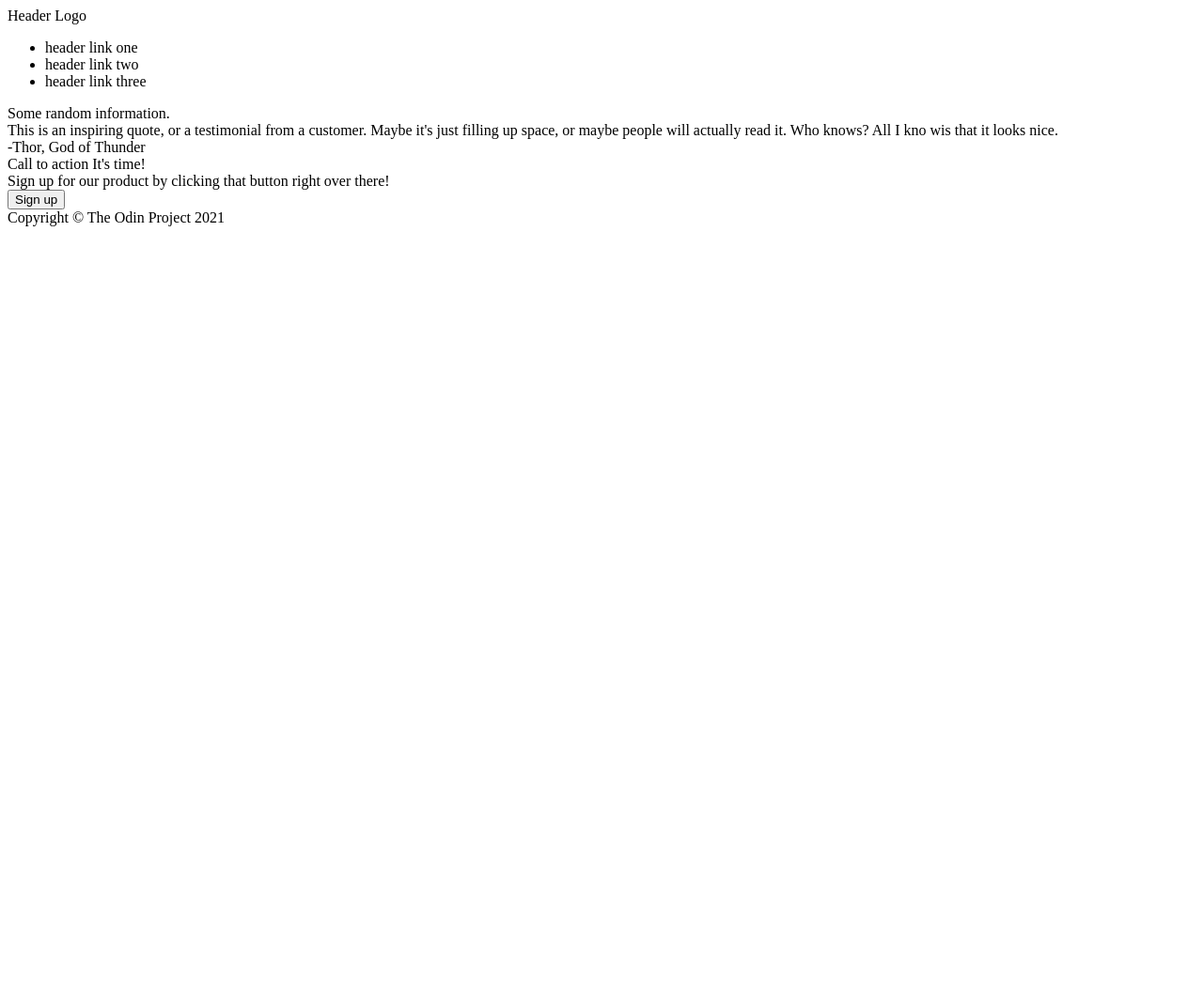
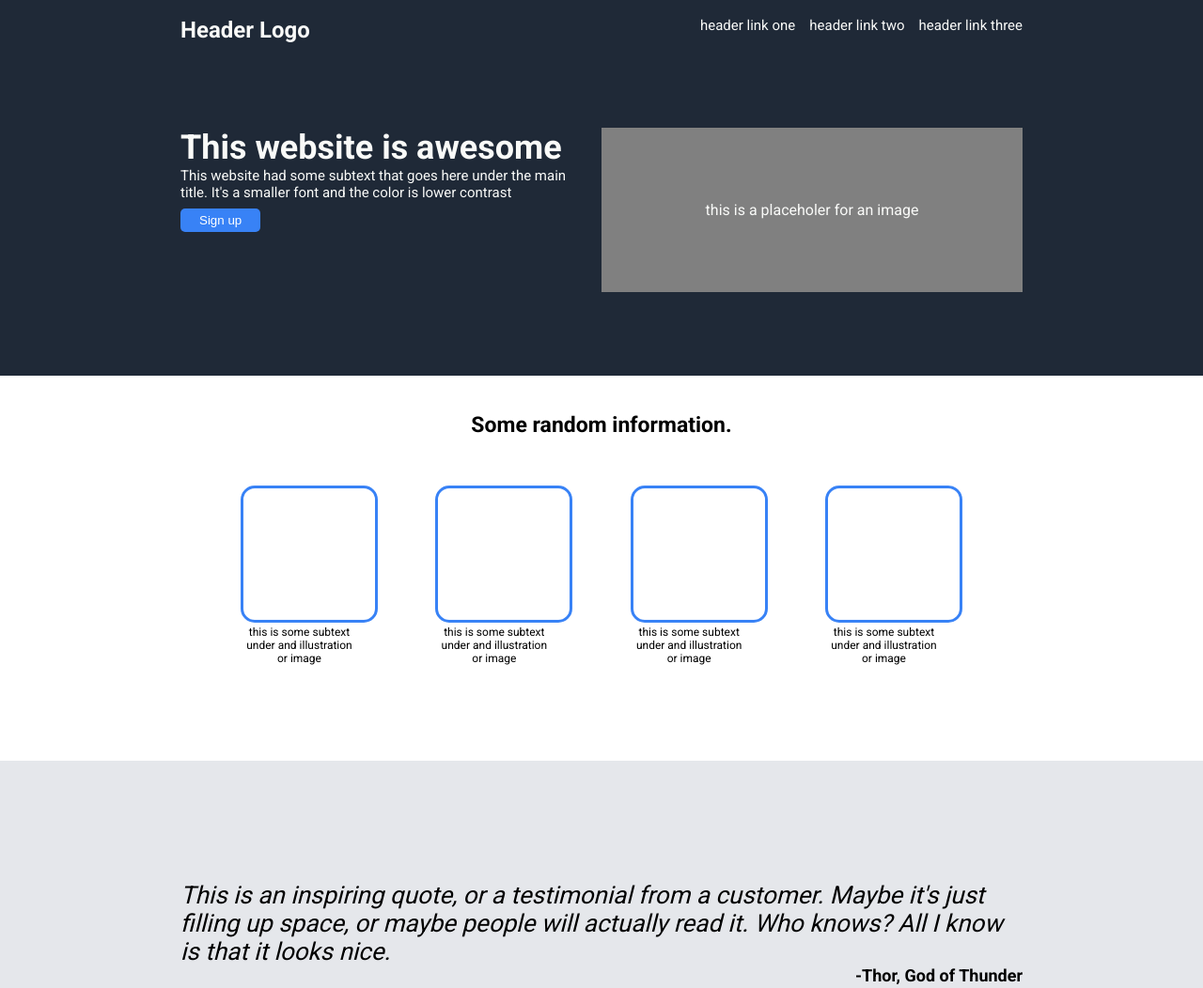
Before and after one commit to a1an-huang/OdinProjectFoundations, a plain HTML site: page odin-foundation-path/odin-landing-page/index.html in a window 1280 px wide. Shown: the top 1052 px of the page at 94% size. Before the commit the page ends 800 px from the top, so only its background shows below. Drawn offline with Linux system fonts and the light colour scheme.

Commit message:
completed landing page

```diff
--- a/odin-foundation-path/odin-landing-page/index.html
+++ b/odin-foundation-path/odin-landing-page/index.html
@@ -6,6 +6,7 @@
     <meta http-equiv="X-UA-Compatible" content="IE=edge" />
     <meta name="viewport" content="width=device-width, initial-scale=1.0" />
     <title>Landing Page</title>
+    <link rel="stylesheet" href="style.css" />
   </head>
   <body>
     <div class="container">
@@ -19,55 +20,68 @@
           </ul>
         </div>
         <div class="header-content">
-          <div class="description"></div>
-          <div class="placeholder"></div>
+          <div class="description">
+            <div class="desc-title">This website is awesome</div>
+            <div class="desc-content">
+              This website had some subtext that goes here under the main title.
+              It's a smaller font and the color is lower contrast
+            </div>
+            <div class="desc-button">
+              <button class="d-button">Sign up</button>
+            </div>
+          </div>
+          <div class="placeholder">this is a placeholer for an image</div>
         </div>
       </div>
       <div class="content">
-        <div>Some random information.</div>
+        <div class="content-heading">Some random information.</div>
         <div class="content-container">
           <div class="content-items">
-            <div class="item"></div>
-            <div class="item-text"></div>
+            <div class="content-item"></div>
+            <div class="item-text">
+              this is some subtext under and illustration or image
             </div>
           </div>
-        <div class="content-container">
           <div class="content-items">
-            <div class="item"></div>
-            <div class="item-text"></div>
+            <div class="content-item"></div>
+            <div class="item-text">
+              this is some subtext under and illustration or image
             </div>
           </div>
-        <div class="content-container">
           <div class="content-items">
-            <div class="item"></div>
-            <div class="item-text"></div>
+            <div class="content-item"></div>
+            <div class="item-text">
+              this is some subtext under and illustration or image
             </div>
           </div>
-        <div class="content-container">
           <div class="content-items">
-            <div class="item"></div>
-            <div class="item-text"></div>
+            <div class="content-item"></div>
+            <div class="item-text">
+              this is some subtext under and illustration or image
+            </div>
           </div>
         </div>
       </div>
       <div class="quote">
         <div class="quote-text">
-          <div>
+          <div class="quote-content">
             This is an inspiring quote, or a testimonial from a customer. Maybe
             it's just filling up space, or maybe people will actually read it.
-            Who knows? All I kno wis that it looks nice.
+            Who knows? All I know is that it looks nice.
           </div>
-          <div>-Thor, God of Thunder</div>
+          <div class="quote-author">-Thor, God of Thunder</div>
         </div>
       </div>
       <div class="signup">
+        <div class="signup-items">
           <div class="text">
-          <div>Call to action It's time!</div>
-          <div>
+            <div class="signup-title">Call to action It's time!</div>
+            <div class="signup-desc">
               Sign up for our product by clicking that button right over there!
             </div>
           </div>
-        <div class="button"><button>Sign up</button></div>
+          <div class="button"><button class="s-button">Sign up</button></div>
+        </div>
       </div>
       <div class="footer">Copyright © The Odin Project 2021</div>
     </div>
--- /dev/null
+++ b/odin-foundation-path/odin-landing-page/style.css
@@ -0,0 +1,177 @@
+@import url('https://fonts.googleapis.com/css2?family=Roboto:wght@400;700&display=swap');
+
+body{
+    font-family: Roboto, sans-serif;
+    margin:0px;
+    display:flex;
+    flex-direction:column;
+}
+ul{
+    list-style: none;
+    font-weight: thin;
+    font-size: 15px;
+    display: flex;
+    margin:0px;
+    gap: 15px;
+}
+.container{
+    display:flex;
+    flex-direction:column;
+}
+.header{
+    background-color: #1F2937;
+    color:#F9FAF8;
+}
+.header-logo{
+    font-weight: 900;
+    font-size: 24px;
+}
+.nav{
+    justify-content: space-between;
+    display:flex;
+
+    margin-top: 18px;
+
+
+    margin-left: 15%;
+    margin-right: 15%;
+
+}
+.header-content{
+    display:flex;
+    margin-left: 15%;
+    margin-right: 15%;
+    margin-top: 7%;
+    margin-bottom: 7%;
+    height: 175px;
+    gap:25px;
+}
+.desc-title{
+    font-size: 36px;
+    font-weight: 900;
+}
+.desc-content{
+    font-weight: thin;
+    font-size: 15px;
+}
+.d-button{
+    background-color: #3882F6;
+    color:white;
+    padding:5px 20px;
+    border: none;
+    border-radius: 5px;
+    margin-top:8px;
+}
+.placeholder{
+    display:flex;
+    width:50%;
+    flex-shrink:0;
+
+    justify-content: center;
+    align-items: center;
+    background-color:grey;
+}
+.content{
+    display:flex;
+    flex-direction:column;
+}
+.content-heading{
+    display:flex;
+    justify-content: center;
+    margin-top:3%;
+    font-size: 23px;
+    font-weight: 900;
+}
+.content-container{
+    margin-left:20%;
+    margin-right:20%;
+    margin-top:4%;
+    margin-bottom:8%;
+    display:flex;
+    justify-content: space-between;
+}
+
+.content-item{
+    color:blue;
+    height: 140px;
+    width: 140px;
+    border-style:solid;
+    border-radius: 15px;
+    border-color: #3882F6;
+}
+.item-text{
+    display: flex;
+    flex-direction: column;
+    align-items: center;
+    text-align: center;
+
+    font-size: 12px;
+    width:125px;
+    margin-top: 3px;
+}
+
+.quote{
+    background-color: #E5E7EB;
+}
+.quote-text{
+    margin-left: 15%;
+    margin-right: 15%;
+    margin-top: 10%;
+    margin-bottom: 8%;
+}
+.quote-content{
+    font-size: 26px;
+    font-weight: 100;
+    font-style: italic;
+}
+.quote-author{
+    font-size: 18px;
+    font-weight: 900;
+
+    display:flex;
+    justify-content: right;
+}
+.signup{
+    margin-left: 15%;
+    margin-right: 15%;
+    margin-top: 6%;
+    margin-bottom: 6%;
+
+    color:white;
+}
+.signup-items{
+    background-color: #3882F6;
+    display:flex;
+    justify-content: space-between;
+    border-radius: 10px;;
+    padding: 50px 100px;
+}
+.signup-title{
+    font-size: 24px;
+    font-weight: 900;
+}
+.signup-desc{
+    font-size: 12px;
+    font-weight: 100;
+}
+.s-button{
+    background-color: #3882F6;
+    color:white;
+    padding:5px 20px;
+    border: solid;
+    border-width: 1.5px;
+    border-radius: 5px;
+    margin-top:8px;
+}
+.footer{
+    background-color: #1F2937;
+    color:#F9FAF8;
+
+    display:flex;
+    justify-content: center;
+    align-items: center;
+
+    padding: 25px;
+    font-size: 10px;
+    font-weight: 100;
+}
--- a/odin-foundation-path/odin-landing-page/sytle.css
+++ /dev/null
@@ -1,5 +0,0 @@
-@import url('https://fonts.googleapis.com/css2?family=Roboto:wght@400;700&display=swap');
-
-body{
-    font-family: Roboto, sans-serif;
-}
```
Lines whose indentation alone changed are shown as unchanged.
